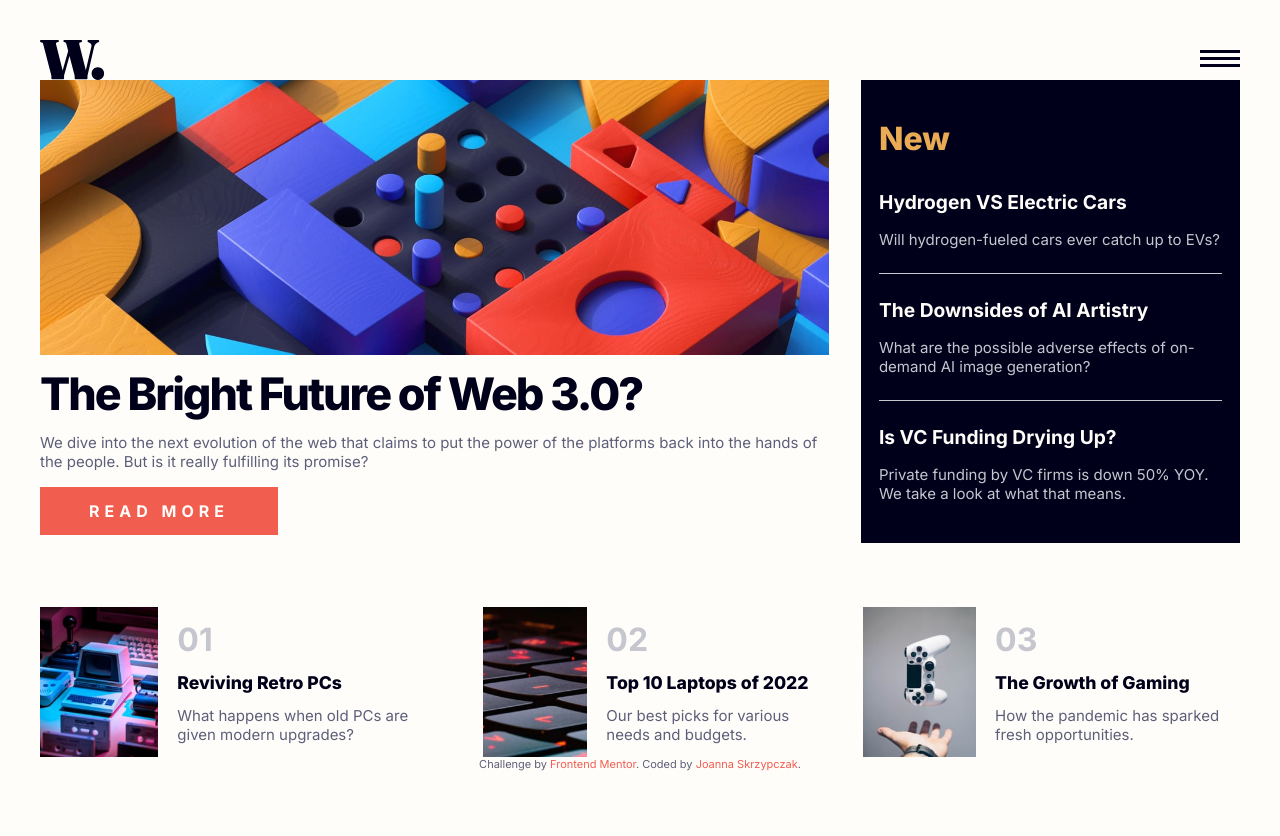
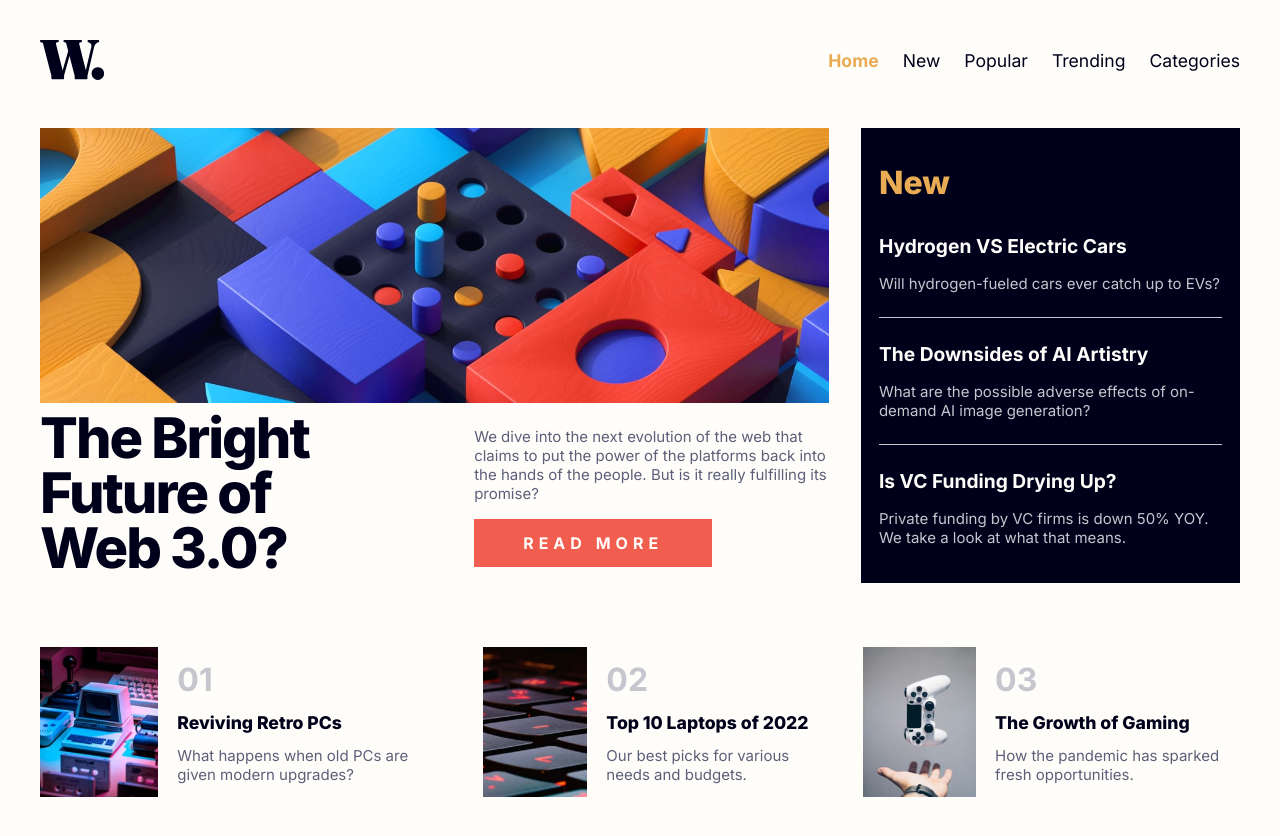
Before and after one commit to joaskr/news-homepage, a plain HTML site: page index.html in a window 1280 px wide. Before the commit the page ends 811 px from the top, so only its background shows below. Drawn offline with Linux system fonts and the light colour scheme.

Commit message:
Started styling main section for desktop

```diff
--- a/index.html
+++ b/index.html
@@ -35,10 +35,14 @@
     <section class="main-article container">
       <img src="./assets/images/image-web-3-mobile.jpg" class="mobile-image" alt="abstract image">
       <img src="./assets/images/image-web-3-desktop.jpg" class="desktop-image" alt="abstract image">
-      <h1>The Bright Future of Web 3.0?</h1>
-      <p>We dive into the next evolution of the web that claims to put the power of the platforms back into the hands of the people.
-        But is it really fulfilling its promise?</p>
-      <button>Read more</button>
+      <div class="main-article-texts">
+        <h1>The Bright Future of Web 3.0?</h1>
+        <div class="main-article-text">
+          <p>We dive into the next evolution of the web that claims to put the power of the platforms back into the hands of the people.
+            But is it really fulfilling its promise?</p>
+          <button>Read more</button>
+        </div>
+      </div>
     </section>
     <section class="new-articles container">
       <h2>New</h2>
@@ -84,12 +88,6 @@
       </article>
     </section>
   </main>
-  <footer>
-    <div class="attribution">
-      <p>Challenge by <a href="https://www.frontendmentor.io?ref=challenge" target="_blank">Frontend Mentor</a>.
-        Coded by <a href="https://github.com/joaskr">Joanna Skrzypczak</a>.</p>
-    </div>
-  </footer>
 </body>
 <script src="./app.js"></script>
 </html>
--- a/style.css
+++ b/style.css
@@ -40,6 +40,7 @@ a {
 
 .active {
   font-weight: 600;
+  color: var(--soft-orange);
 }
 
 p {
@@ -137,6 +138,11 @@ h1 {
   cursor: pointer;
 }
 
+.main-article button:hover {
+  background-color: var(--very-dark-blue);
+  border: 1px solid var(--very-dark-blue);
+}
+
 .new-articles {
   grid-area: new-articles;
   background-color: var(--very-dark-blue);
@@ -150,8 +156,13 @@ h2 {
   font-weight: 800;
 }
 
-h3 {
+.new-articles h3 {
   font-size: 1.2rem;
+  cursor: pointer;
+}
+
+.new-articles h3:hover {
+  color: var(--soft-orange);
 }
 
 .new-article-header {
@@ -199,17 +210,10 @@ strong {
   color: var(--very-dark-blue);
   font-size: 1.1rem;
   font-weight: 800;
+  cursor: pointer;
 }
 
-footer {
-  margin-top: 2rem;
-}
-
-.attribution {
-  font-size: 11px;
-  text-align: center;
-}
-.attribution a {
+strong:hover {
   color: var(--soft-red);
 }
 
@@ -217,23 +221,50 @@ footer {
   body {
     display: flex;
     flex-direction: column;
-    justify-content: space-evenly;
+    justify-content: center;
     align-items: center;
   }
+
   main {
     max-width: 1200px;
   }
+
   nav {
     max-width: 1200px;
     margin: 0;
+    margin-bottom: 3rem;
   }
+
+  .menu-btn {
+    display: none;
+  }
+
+  .desktop-nav {
+    display: flex;
+  }
+
+  .menu-link {
+    margin: 0 1.5rem;
+    font-size: 1.1rem;
+  }
+
+  .menu-link:hover {
+    color: var(--soft-orange);
+  }
+
+  .menu-link:last-child {
+    margin: 0 0 0 1.5rem;
+  }
+
   .mobile-image {
     display: none;
   }
+
   .desktop-image {
     display: block;
     max-height: 275px;
   }
+
   main {
     display: grid;
     grid-template-columns: repeat(2, 1fr) 1fr;
@@ -248,6 +279,24 @@ footer {
     grid-area: main-article;
   }
 
+  .main-article-texts {
+    margin: 0;
+    display: flex;
+    justify-content: center;
+    justify-content: space-between;
+  }
+
+  .main-article-texts h1 {
+    width: 45%;
+    font-size: 3.5rem;
+    line-height: 55px;
+    margin: 0;
+  }
+
+  .main-article-text {
+    width: 45%;
+  }
+
   .new-articles {
     grid-area: new-articles;
   }
@@ -256,8 +305,4 @@ footer {
     grid-area: top-articles;
     flex-direction: row;
   }
-
-  footer {
-    margin: 0;
-  }
 }
```
